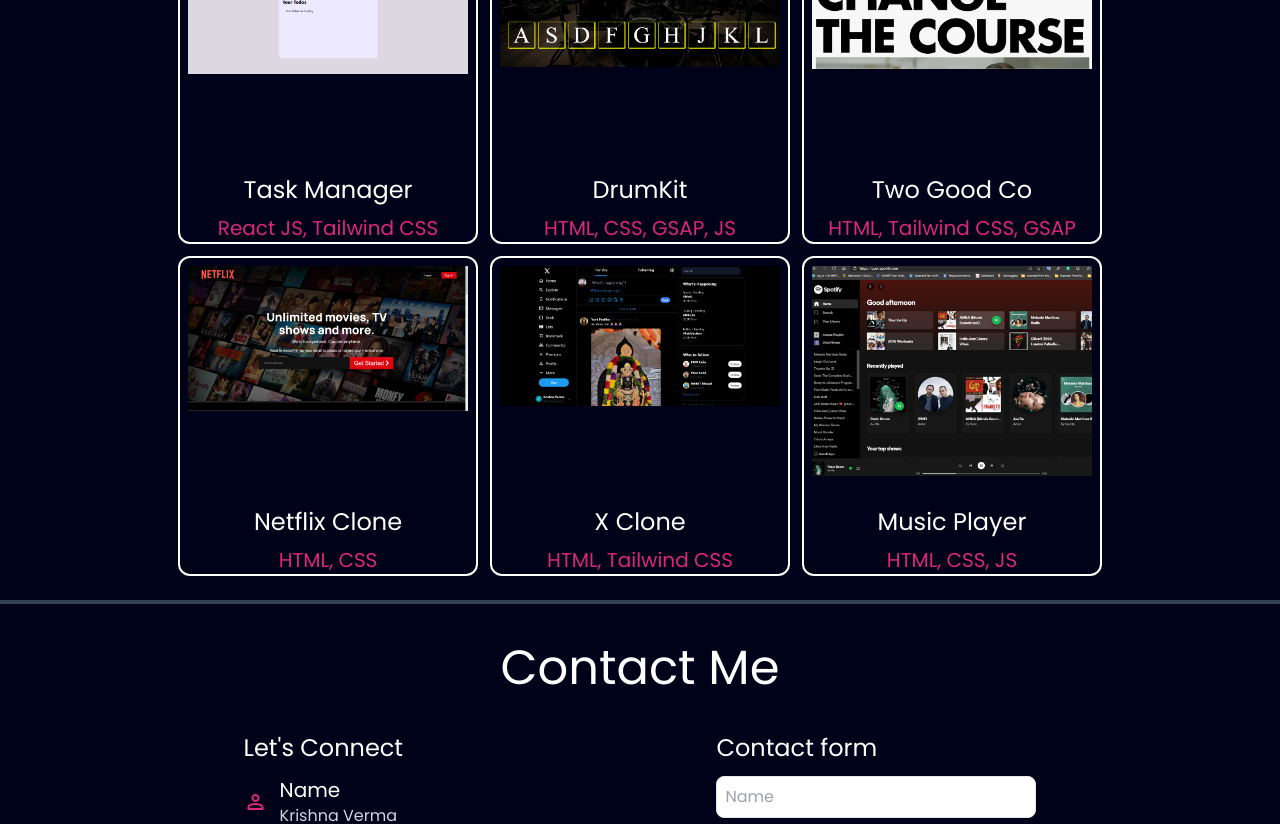
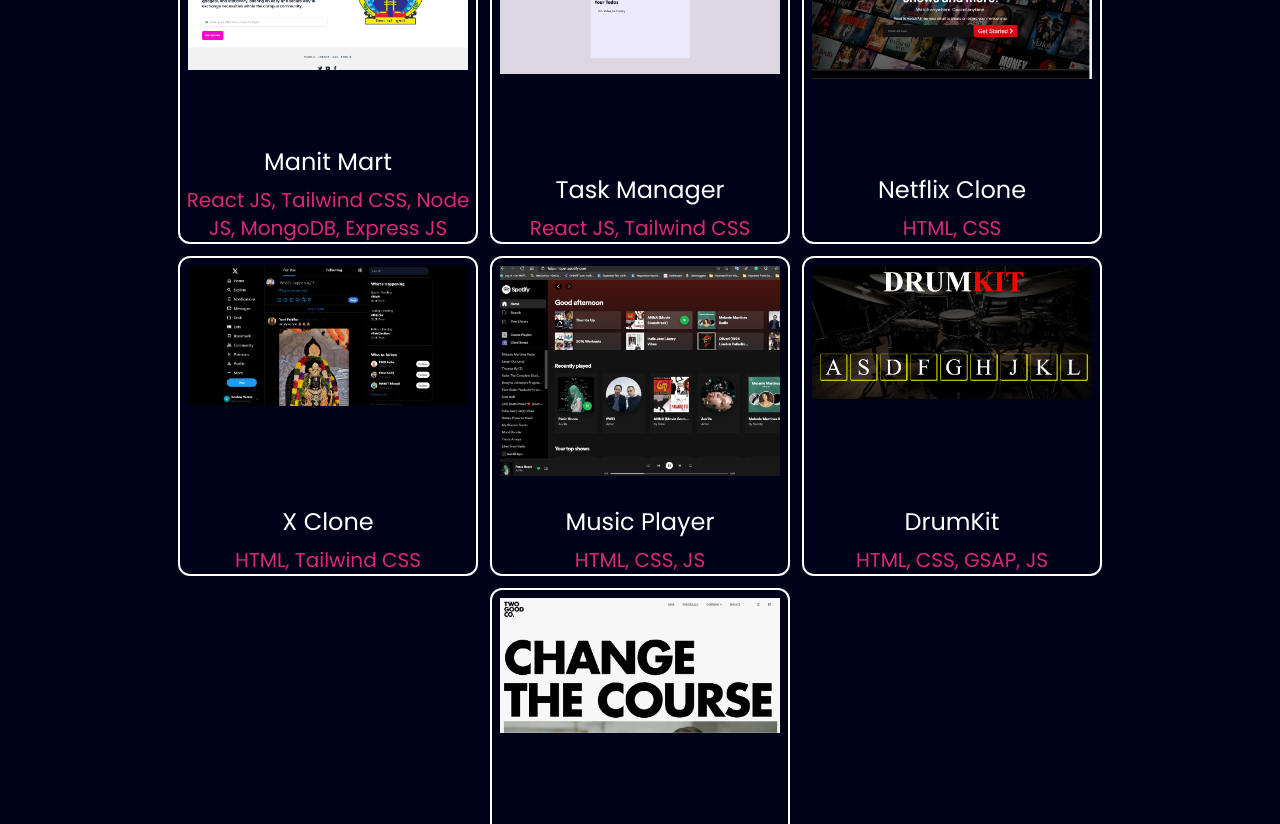
Before and after one commit to KrishnaxVerma/New-Portfolio, a React (Vite) app: page / in a window 1280 px wide. Shown: the part 2240-3064 px from the top of the page. Built offline with nearby package versions, Linux system fonts and the light colour scheme; a web font is replaced by a local one.

Commit message:
New Project added

```diff
--- a/src/components/Project.jsx
+++ b/src/components/Project.jsx
@@ -18,12 +18,13 @@
       </div>
 
         <div className='flex flex-wrap justify-center gap-3 p-6'>
+            <ProjectCard src='../assets/ManitMart-project.png' title='Manit Mart' desc='React JS, Tailwind CSS, Node JS, MongoDB, Express JS' link='https://manit-mart-frontend.onrender.com/' />
             <ProjectCard src='../assets/TaskManager-project.png' title='Task Manager' desc='React JS, Tailwind CSS' link='https://task-manager-gamma-seven.vercel.app/' />
-            <ProjectCard src='../assets/Drumkit-project.png' title='DrumKit' desc='HTML, CSS, GSAP, JS' link='https://drum-kit-theta-beryl.vercel.app/'/>
-            <ProjectCard src='../assets/TwoGoodCo.png' title='Two Good Co' desc='HTML, Tailwind CSS, GSAP' link='https://two-good-co-steel.vercel.app/' />
             <ProjectCard src='../assets/netflix-project.png' title='Netflix Clone' desc='HTML, CSS' link='https://netflix-henna-nine.vercel.app/' />
             <ProjectCard src='../assets/x-project.png' title='X Clone' desc='HTML, Tailwind CSS' link='https://krishnax.freewebhostmost.com/' />
             <ProjectCard src='../assets/Spotify-project.jpg' title='Music Player' desc='HTML, CSS, JS' link='https://github.com/KrishnaxVerma/Spotify' />
+            <ProjectCard src='../assets/Drumkit-project.png' title='DrumKit' desc='HTML, CSS, GSAP, JS' link='https://drum-kit-theta-beryl.vercel.app/'/>
+            <ProjectCard src='../assets/TwoGoodCo.png' title='Two Good Co' desc='HTML, Tailwind CSS, GSAP' link='https://two-good-co-steel.vercel.app/' />
         </div>
     </div>
   )
```
Also changed, not shown: public/assets/ManitMart-project.png (added).
